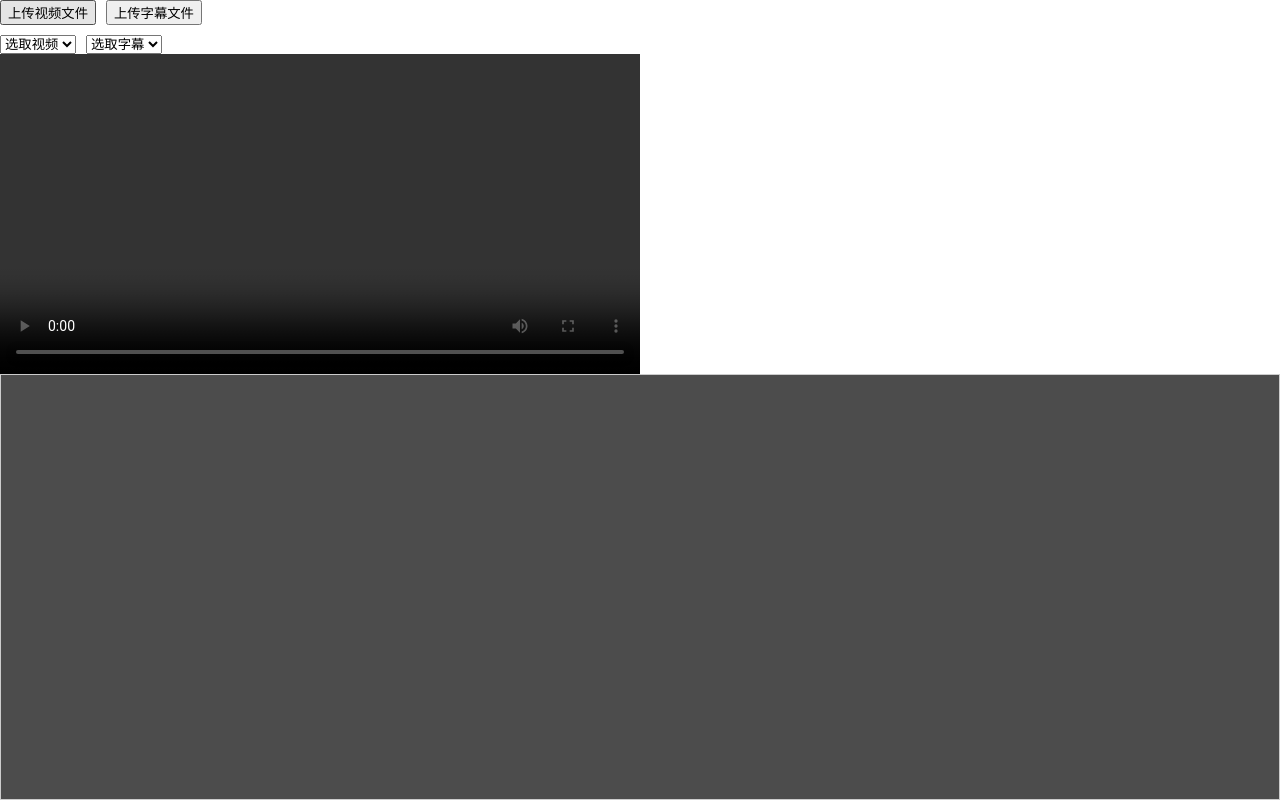
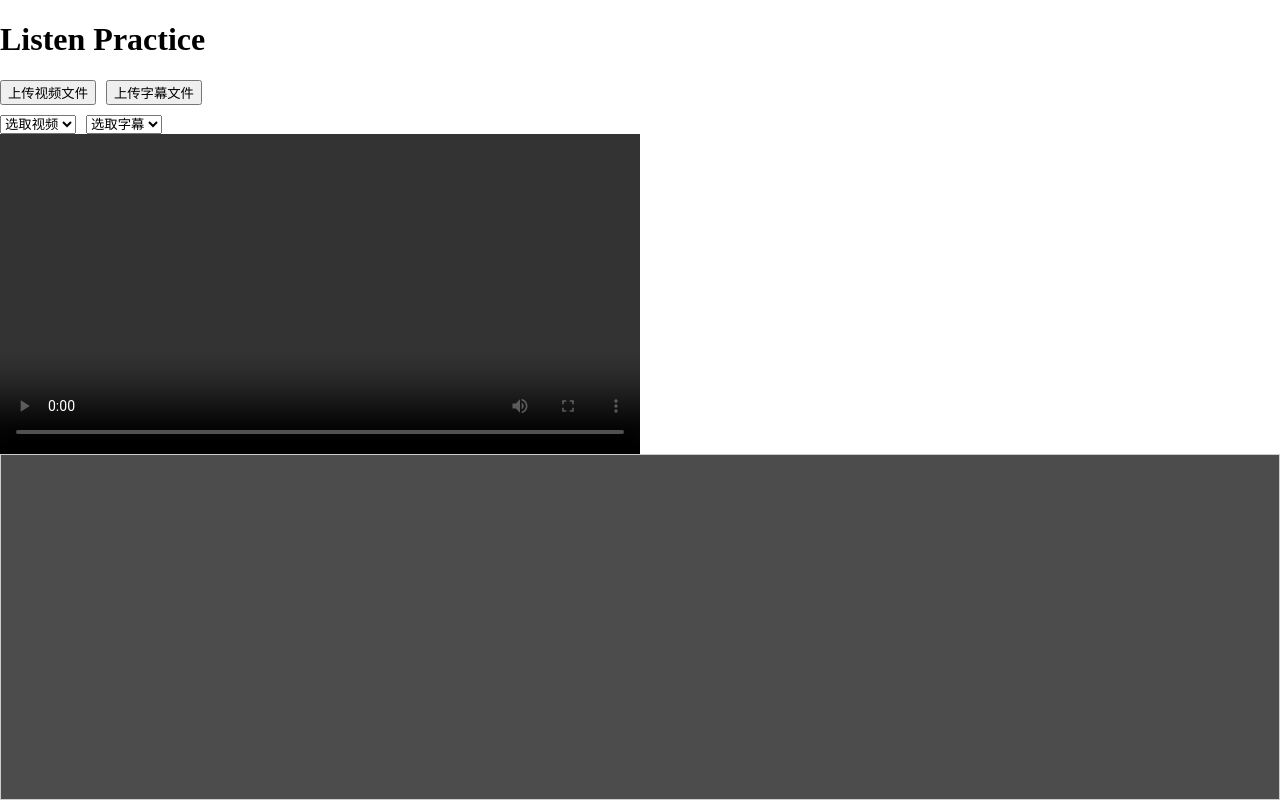
Before and after one commit to bqxiao123/Listening-Practice, a website: page index.html in a window 1280 px wide. Drawn offline with Linux system fonts and the light colour scheme; no server answers.

Commit message:
Updated video

```diff
--- a/index.html
+++ b/index.html
@@ -42,7 +42,7 @@
     </style>
 </head>
 <body>
-    <!-- <h1>Upload or Select Video and Subtitles</h1> -->
+    <h1>Listen Practice</h1>
 
     <div style="display: flex;">
         <!-- 自定义按钮上传视频 -->
```
